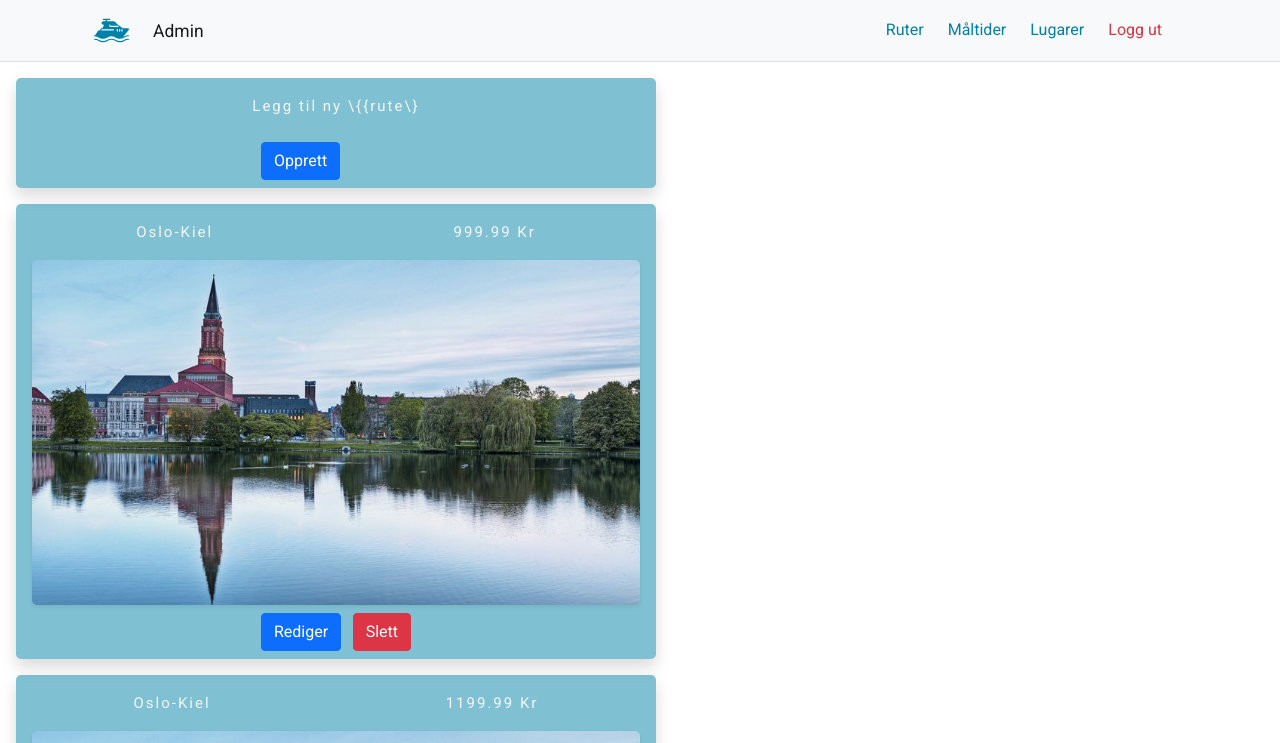
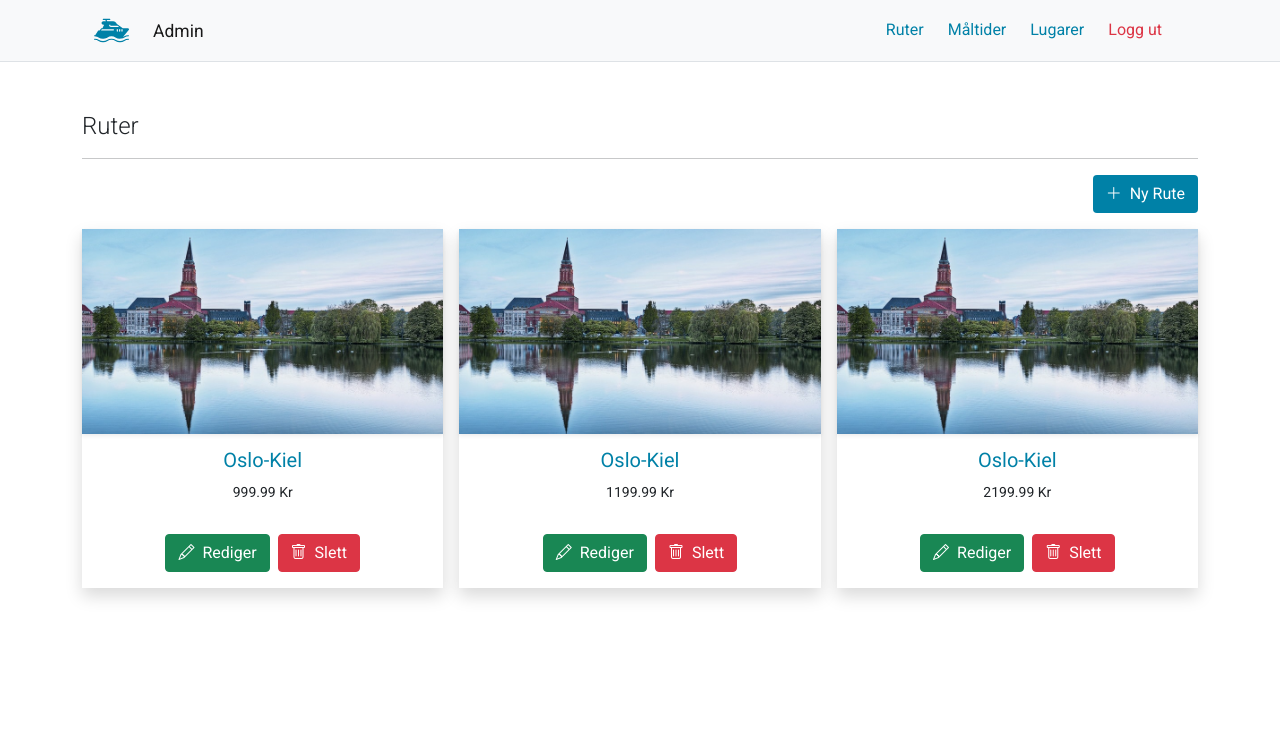
Before and after one commit to NimaAB/web-app-oppgave-2, an Angular app in the folder Web-app-oppgave-2/ClientApp/: page / in a window 1280 px wide. Shown: the top 743 px of the page. Built offline with nearby package versions, Linux system fonts and the light colour scheme.

Commit message:
oppdatert rute komponenter

```diff
--- a/Web-app-oppgave-2/ClientApp/src/app/components/add-item-card/add-item-card.component.html
+++ b/Web-app-oppgave-2/ClientApp/src/app/components/add-item-card/add-item-card.component.html
@@ -1,16 +1,9 @@
-<div class="d-flex flex-column align-items-center m-3 shadow" style="background: rgba(0,129,167,0.5); border-radius: 5px; width: 50%;">
-  <div class="d-flex align-items-center justify-content-around w-100 pt-3">
-    <h4 class="fw-normal" style="color: whitesmoke; letter-spacing: 2px;">Legg til ny \{{rute\}</h4>
-  </div>
 
-    <div *ngIf="formType==='rute'" class="d-flex justify-content-between align-items-center m-2" style="width: 150px;">
-      <a class="btn btn-primary" href="/api/rute/opprett">Opprett</a>
-    </div>
-    <div *ngIf="formType==='maaltid'" class="d-flex justify-content-between align-items-center m-2" style="width: 150px;">
-      <a class="btn btn-primary" href="/api/maaltid/opprett">Opprett</a>
-    </div>
-    <div *ngIf="formType==='lugar'" class="d-flex justify-content-between align-items-center m-2" style="width: 150px;">
-      <a class="btn btn-primary" href="/api/lugar/opprett">Opprett</a>
-    </div>
-
+<div class="pb-3 w-100 d-flex justify-content-lg-end justify-content-center">
+  <a *ngIf="formType === 'rute'" routerLink="/api/rute/opprett" class="btn btn-theme">
+    <i class="bi bi-plus-lg me-2"></i>Ny Rute</a>
+  <a *ngIf="formType === 'maaltid'" routerLink="/api/maaltid/opprett" class="btn btn-theme">
+    <i class="bi bi-plus-lg me-2"></i>Ny Måltid</a>
+  <a *ngIf="formType === 'lugar'" routerLink="/api/lugar/opprett" class="btn btn-theme">
+    <i class="bi bi-plus-lg me-2"></i>Ny Lugar</a>
 </div>
--- a/Web-app-oppgave-2/ClientApp/src/app/components/rute-card/rute-card.component.html
+++ b/Web-app-oppgave-2/ClientApp/src/app/components/rute-card/rute-card.component.html
@@ -1,13 +1,16 @@
-<div class="d-flex flex-column align-items-center m-3 shadow" style="background: rgba(0,129,167,0.5); border-radius: 5px; width: 50%;">
-  <div class="d-flex align-items-center justify-content-around w-100 pt-3">
-    <h4 class="fw-normal" style="color: whitesmoke; letter-spacing: 2px;">{{ rute.tur }}</h4>
-    <h4 class="fw-normal" style="color: whitesmoke; letter-spacing: 2px;">{{ rute.pris }} Kr</h4>
+
+<div class="shadow">
+  <img src="{{ rute.bilde }}" class="shadow-sm img-fluid" alt="bilde av {{rute.tur}}">
+
+  <div class="text-center py-3">
+    <p class="text-theme fs-5">{{ rute.tur }}</p>
+    <p class="m-0">{{ rute.pris }} Kr</p>
   </div>
-  <img src="{{ rute.bilde }}" class="shadow-sm" style="width: 95%; height: 100%; border-radius: 5px;" alt="bilde av {{rute.tur}}">
-  <div class="w-100 d-flex justify-content-center">
-    <div class="d-flex justify-content-between align-items-center m-2" style="width: 150px;">
-      <a class="btn btn-primary" href="/api/rute/oppdater/{{rute.id}}">Rediger</a>
-      <button class="btn btn-danger">Slett</button>
-    </div>
+
+  <div class="p-3 d-flex justify-content-center align-items-center">
+    <a class="btn btn-success" routerLink="/api/rute/oppdater/{{ rute.id }}">
+      <i class="bi bi-pencil me-2"></i>Rediger</a>
+    <a class="btn btn-danger ms-2" routerLink="/api/rute/slett/{{ rute.id }}">
+      <i class="bi bi-trash me-2"></i>Slett</a>
   </div>
 </div>
--- a/Web-app-oppgave-2/ClientApp/src/app/components/ruter/ruter.component.html
+++ b/Web-app-oppgave-2/ClientApp/src/app/components/ruter/ruter.component.html
@@ -1,4 +1,12 @@
-<div>
+<div class="container py-5">
+  <h1 class="fw-light text-lg-start text-center">Ruter</h1>
+  <hr class="w-100">
+
   <app-add-item-card [formType]="formType"></app-add-item-card>
-  <app-rute-card *ngFor="let rute of ruter" [rute]="rute"></app-rute-card>
+
+  <div class="row g-3">
+    <div class="col-lg-4 col-md-6" *ngFor="let rute of ruter">
+      <app-rute-card [rute]="rute"></app-rute-card>
+    </div>
+  </div>
 </div>
--- a/Web-app-oppgave-2/ClientApp/src/styles.css
+++ b/Web-app-oppgave-2/ClientApp/src/styles.css
@@ -1,7 +1,7 @@
 /* You can add global styles to this file, and also import other style files */
 @import "~bootstrap-icons/font/bootstrap-icons.css";
 
-html, body { height: 100%; }
+html, body { height: 100%; min-width: 350px; }
 body { margin: 0; font-family: Roboto, "Helvetica Neue", sans-serif; }
 
 
@@ -22,3 +22,21 @@ a.a-link:hover {
 a.a-link-danger:hover {
   border-bottom: 1px solid red;
 }
+
+.btn-theme {
+  min-width: 100px !important;
+  background: #0081a7 !important;
+  color: white !important;
+  border: 1px solid transparent !important;
+  transition: ease .3s;
+}
+
+.btn-theme:hover {
+  background: #eef9ff !important;
+  color: #0081a7 !important;
+  border: 1px solid #0081a7 !important;
+}
+
+.text-theme {
+  color: #0081a7;
+}
```
